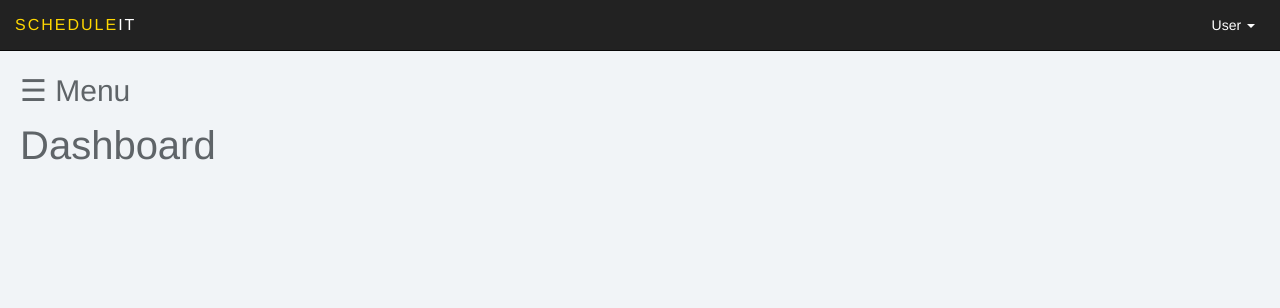
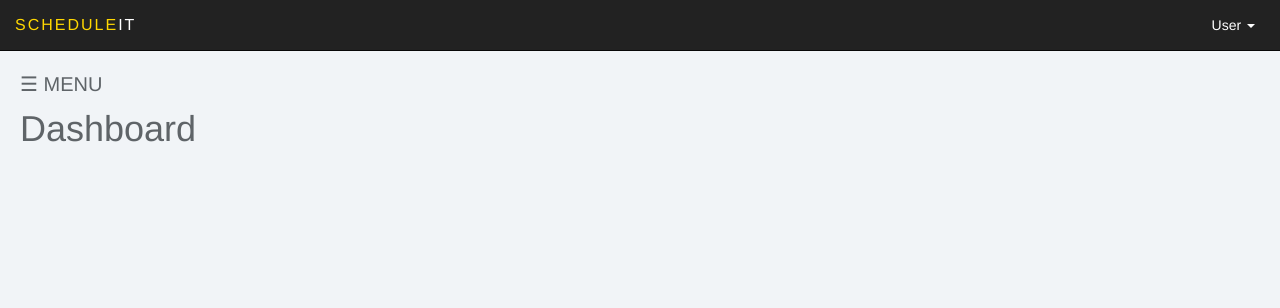
Before and after one commit to haydennix55/Schedule-It, a PHP site: page /user-dashboard/index.html in a window 1280 px wide. Shown: the top 308 px of the page. Run offline with PHP 8.4, Linux system fonts and the light colour scheme.

Commit message:
Changes to menu to overlap

```diff
--- a/user-dashboard/css/styles.css
+++ b/user-dashboard/css/styles.css
@@ -108,6 +108,7 @@ h3, h4 {
 h1.page-header {
 	margin-top: 10px;
 	border-bottom: 0;
+	font-size: 36px
 }
 
 .user-menu .glyph {
--- a/user-dashboard/index.html
+++ b/user-dashboard/index.html
@@ -7,6 +7,7 @@
 
 <link href="css/bootstrap.min.css" rel="stylesheet">
 <link href="css/styles.css" rel="stylesheet">
+<line href="css/user-dashboard.css" rel="stylesheet">
 
 
 </head>
@@ -52,7 +53,7 @@
 
 		<div class="row">
 			<div class="col-lg-12">
-				<span style="font-size:30px;cursor:pointer" onclick="openBar()">&#9776; Menu</span>
+				<span style="font-size:20px;cursor:pointer" onclick="openBar()">&#9776; MENU</span>
 				<h1 class="page-header">Dashboard</h1>
 			</div>
 		</div>
@@ -61,15 +62,15 @@
 
 	<script src="js/jquery-1.11.1.min.js"></script>
 	<script src="js/bootstrap.min.js"></script>
+
 	<script>
 function openBar() {
-    document.getElementById("sidebar-collapse").style.width = "250px";
-    document.getElementById("Main").style.marginLeft = "250px";
+		document.getElementById("sidebar-collapse").style.width = "20%";
+		document.getElementById("sidebar-collapse").style.display = "block";
 }
 
 function closeBar() {
-    document.getElementById("sidebar-collapse").style.width = "0px";
-    document.getElementById("Main").style.marginLeft= "0px";
+    document.getElementById("sidebar-collapse").style.width = "0%";
 }
 </script>
 </body>
```
Also changed, not shown: other parts of user-dashboard/css/styles.css (+50 -0 lines), user-dashboard/calender.html (+8 -10 lines), user-dashboard/groups.html (+8 -9 lines), user-dashboard/settings.html (+8 -9 lines), user-dashboard/user-dashboard.css (deleted, +0 -49 lines), user-dashboard/user-dashboard.js (deleted).
